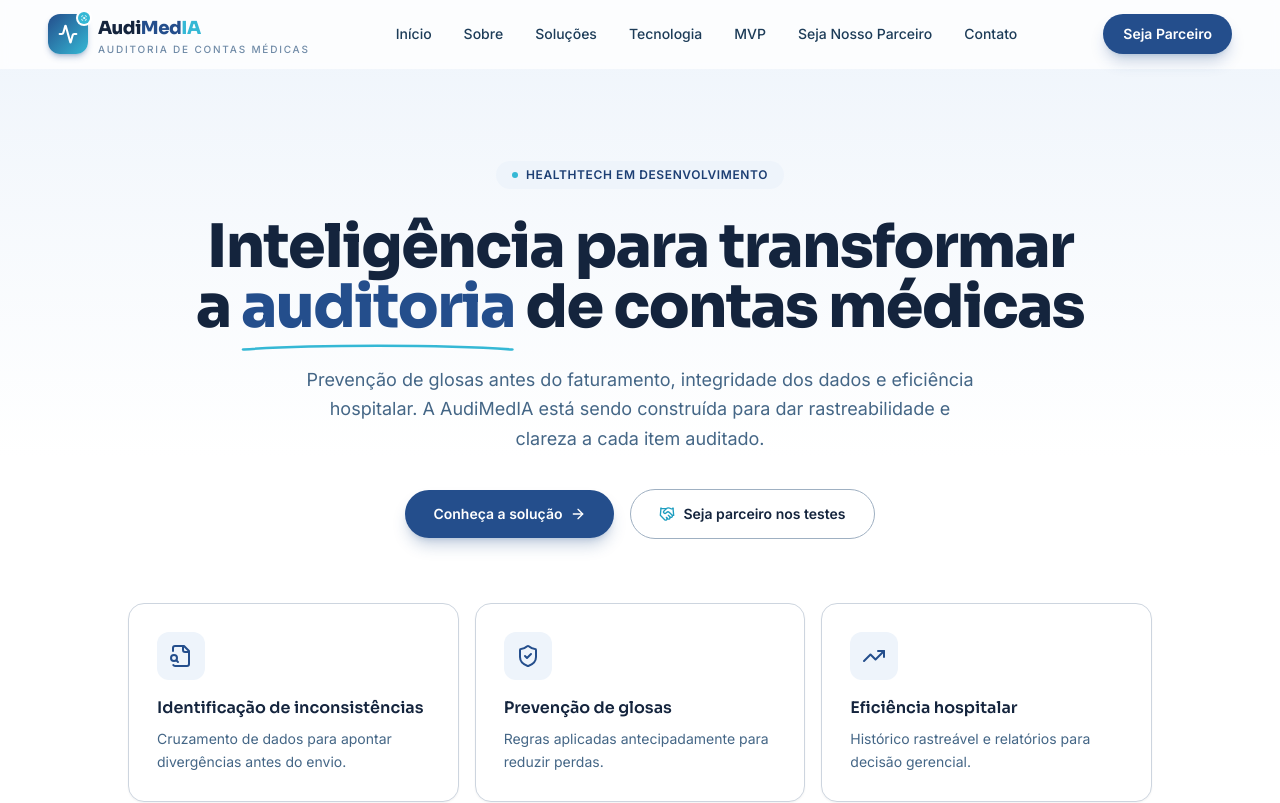
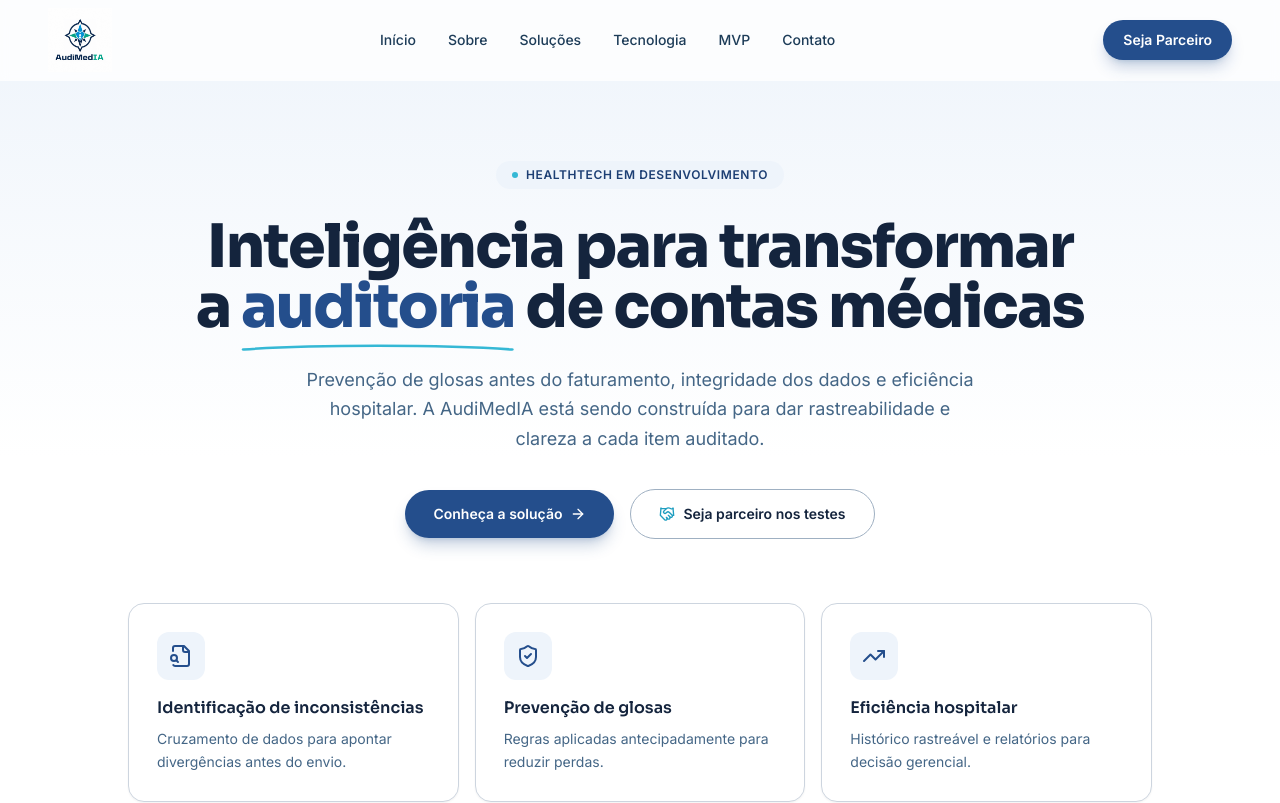
Before and after one commit to Giovanni-Perrotta/audimedIa, a React (Vite) app: page / in a window 1280 px wide. Shown: the top 803 px of the page. Built offline with nearby package versions, Linux system fonts and the light colour scheme.

Commit message:
Update Header.tsx

```diff
--- a/src/components/Header.tsx
+++ b/src/components/Header.tsx
@@ -1,7 +1,16 @@
+
 import { useEffect, useState } from 'react';
 import { Menu, X } from 'lucide-react';
-import { Logo } from '@/components/Logo';
 import { NAV_LINKS } from '@/constants/nav';
+
+const MENU_LINKS = NAV_LINKS.filter(
+  (link) =>
+    !(
+      link.href === '#parceiro' ||
+      link.href === '#parceiros' ||
+      /parceir/i.test(link.label)
+    ),
+);
 
 export function Header() {
   const [scrolled, setScrolled] = useState(false);
@@ -9,13 +18,17 @@
 
   useEffect(() => {
     const onScroll = () => setScrolled(window.scrollY > 20);
+
     onScroll();
+
     window.addEventListener('scroll', onScroll, { passive: true });
+
     return () => window.removeEventListener('scroll', onScroll);
   }, []);
 
   useEffect(() => {
     document.body.style.overflow = open ? 'hidden' : '';
+
     return () => {
       document.body.style.overflow = '';
     };
@@ -25,46 +38,71 @@
     <header
       className={`fixed inset-x-0 top-0 z-50 transition-all duration-300 ${
         scrolled
-          ? 'border-b border-navy-100 bg-white/95 backdrop-blur-md shadow-sm'
+          ? 'border-b border-navy-100 bg-white/95 shadow-sm backdrop-blur-md'
           : 'border-b border-transparent bg-white/80 backdrop-blur-sm'
       }`}
     >
-      <div className="container-page flex items-center justify-between py-3.5">
-        <a href="#inicio" aria-label="AudiMedIA — Início">
-          <Logo />
+      <div className="container-page flex items-center justify-between py-2">
+        {/* Logo oficial AudiMedIA */}
+        <a
+          href="#inicio"
+          aria-label="AudiMedIA — Início"
+          className="flex shrink-0 items-center"
+        >
+          <img
+            src={`${import.meta.env.BASE_URL}AudiMedIALogo.png`}
+            alt="AudiMedIA"
+            className="h-14 w-auto max-w-[170px] object-contain sm:h-16 sm:max-w-[200px]"
+          />
         </a>
 
+        {/* Menu desktop */}
         <nav className="hidden items-center gap-8 lg:flex">
-          {NAV_LINKS.map((link) => (
-            <a key={link.href} href={link.href} className="nav-link">
+          {MENU_LINKS.map((link) => (
+            <a
+              key={link.href}
+              href={link.href}
+              className="nav-link"
+            >
               {link.label}
             </a>
           ))}
         </nav>
 
-        <a href="#parceiro" className="btn-primary hidden lg:inline-flex !px-5 !py-2.5">
+        {/* Único botão de parceria no desktop */}
+        <a
+          href="#parceiro"
+          className="btn-primary hidden lg:inline-flex !px-5 !py-2.5"
+        >
           Seja Parceiro
         </a>
 
+        {/* Botão do menu mobile */}
         <button
           type="button"
           onClick={() => setOpen((v) => !v)}
           className="flex h-10 w-10 items-center justify-center rounded-lg text-navy-700 transition-colors hover:bg-navy-50 lg:hidden"
           aria-label={open ? 'Fechar menu' : 'Abrir menu'}
           aria-expanded={open}
+          aria-controls="audimedia-mobile-menu"
         >
-          {open ? <X className="h-6 w-6" /> : <Menu className="h-6 w-6" />}
+          {open ? (
+            <X className="h-6 w-6" />
+          ) : (
+            <Menu className="h-6 w-6" />
+          )}
         </button>
       </div>
 
-      {/* Mobile menu */}
+      {/* Menu mobile */}
       <div
+        id="audimedia-mobile-menu"
         className={`overflow-hidden border-t border-navy-100 bg-white transition-all duration-300 lg:hidden ${
           open ? 'max-h-[32rem]' : 'max-h-0 border-t-0'
         }`}
       >
         <nav className="container-page flex flex-col gap-1 py-5">
-          {NAV_LINKS.map((link) => (
+          {MENU_LINKS.map((link) => (
             <a
               key={link.href}
               href={link.href}
@@ -74,6 +112,8 @@
               {link.label}
             </a>
           ))}
+
+          {/* Único botão de parceria no mobile */}
           <a
             href="#parceiro"
             onClick={() => setOpen(false)}
```
